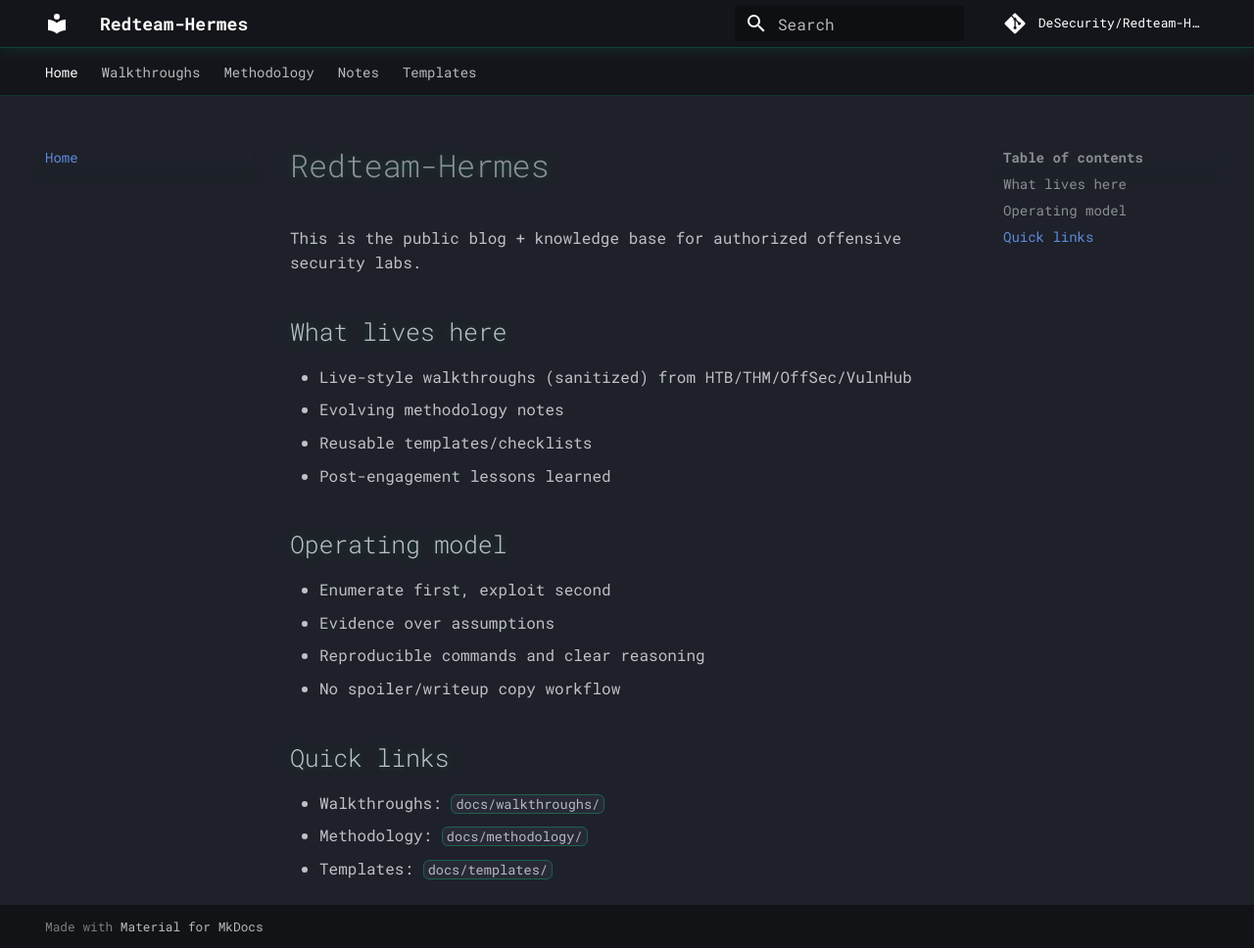
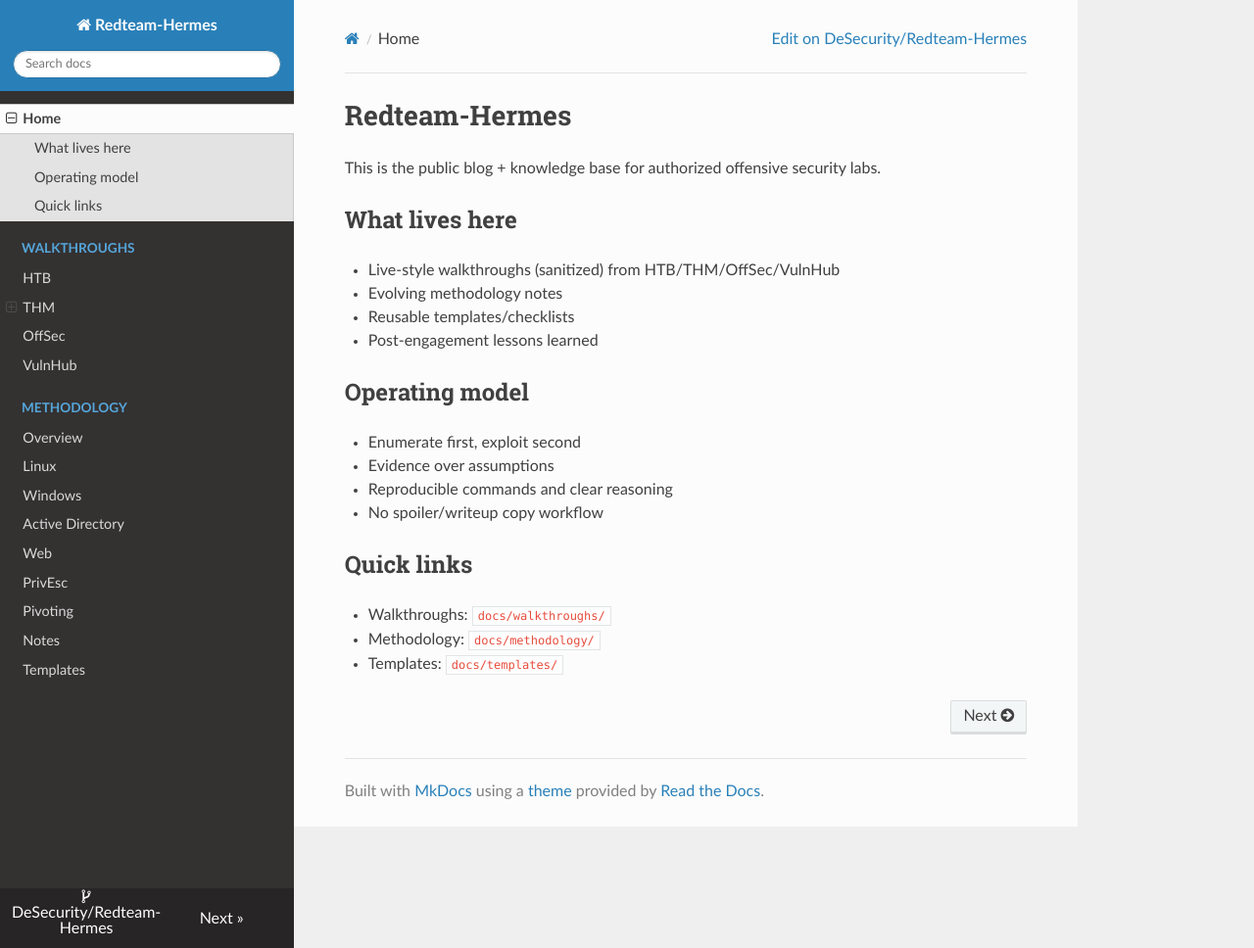
Before and after one commit to DeSecurity/Redteam-Hermes, an MkDocs documentation site: the page built from docs/index.md, in a window 1280 px wide and 968 px high. Shown: the whole window at 98% size. Built offline with MkDocs 1.6.1, drawn with Linux system fonts in a browser that asks for light colours; nearby versions of some CDN libraries; comment, search, counter and statistics services are not loaded.

```diff
--- a/mkdocs.yml
+++ b/mkdocs.yml
@@ -4,21 +4,7 @@
 repo_url: https://github.com/DeSecurity/Redteam-Hermes
 repo_name: DeSecurity/Redteam-Hermes
 theme:
-  name: material
-  language: en
-  features:
-    - navigation.tabs
-    - navigation.top
-    - content.code.copy
-    - search.highlight
-    - search.suggest
-  palette:
-    - scheme: slate
-      primary: black
-      accent: lime
-  font:
-    text: Roboto Mono
-    code: Roboto Mono
+  name: readthedocs
 extra_css:
   - stylesheets/extra.css
 nav:
```
